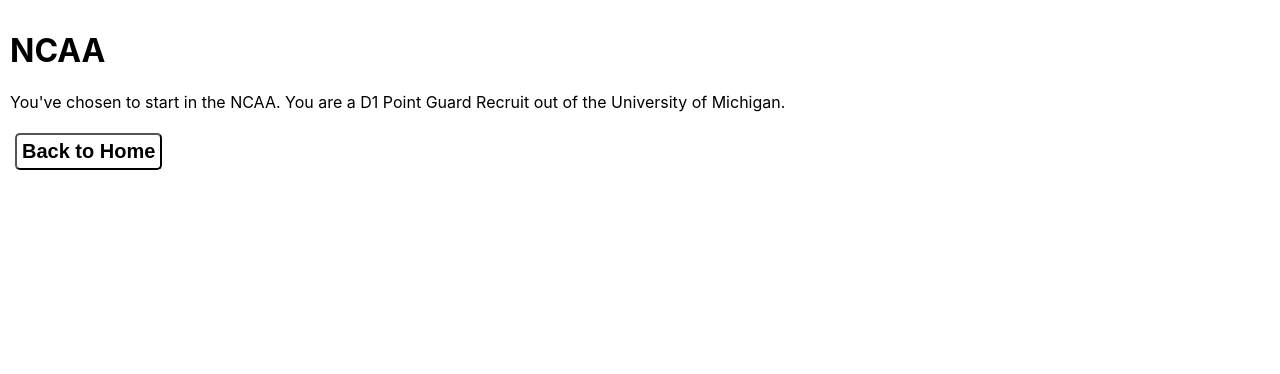
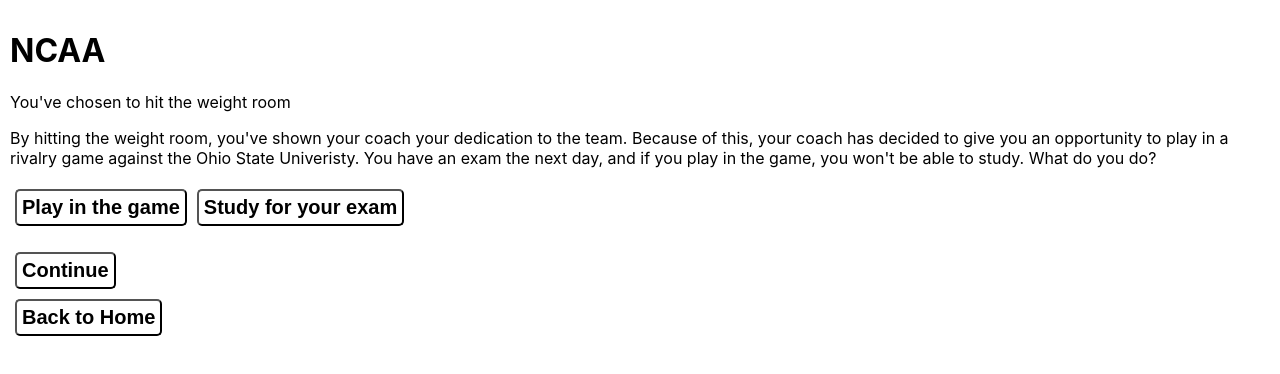
Before and after one commit to dilanisawesome/coding-project, a Next.js app: page /ncaa in a window 1280 px wide. Shown: the top 374 px of the page. Built offline with nearby package versions, Linux system fonts and the light colour scheme.

Commit message:
3 files modified, 3 added

```diff
--- a/components/Button.js
+++ b/components/Button.js
@@ -1,9 +1,5 @@
 import Link from 'next/link';
 
 export default function Button(props) {
-  return (
-    <button>
-      <Link href={props.link}>Start</Link>
-    </button>
-  );
+  return <button onClick={props.handleClick}>{props.text}</button>;
 }
--- /dev/null
+++ b/components/Text.js
@@ -0,0 +1,3 @@
+export default function Text(props) {
+  return <p>{props.text}</p>;
+}
--- /dev/null
+++ b/components/WeightRoom.js
@@ -0,0 +1,34 @@
+import Button from './Button.js';
+import Text from './Text.js';
+import { useState } from 'react';
+
+export default function WeightRoom() {
+  const [play, setPlay] = useState(false);
+  const [study, setStudy] = useState(false);
+
+  return (
+    <>
+      <p>
+        By hitting the weight room, you've shown your coach your dedication to
+        the team. Because of this, your coach has decided to give you an
+        opportunity to play in a rivalry game against the Ohio State Univeristy.
+        You have an exam the next day, and if you play in the game, you won't be
+        able to study. What do you do?
+      </p>
+      <Button
+        handleClick={study ? () => {} : () => setPlay(true)}
+        text="Play in the game"
+      />
+      <Button handleClick={() => setStudy(true)} text="Study for your exam" />
+      <Text
+        text={
+          play
+            ? "You play in the game and have the game of your life, dropping 36 points on 35 min, sinking 10 out of your 12 3's taken. Even more spectacular, you have the game-tying shot to force overtime and make the game winning 3-pointer at the buzzer. Your coach congratulates you on your outstanding performance and gives you a starting spot for the rest of the year. Even better, multiple NBA agents and scouts are at the game and congratulate you on your outstanding performance. You've earned your coaches respect and will now be a regular at practices. However, you got a C on your test the next day."
+            : study
+            ? 'You tell your coach you would rather study for your exam than play, even given the opportunity. Your coach is dissapointed in you and thinks you are wasting his time.'
+            : ''
+        }
+      />
+    </>
+  );
+}
--- a/pages/index.js
+++ b/pages/index.js
@@ -11,7 +11,9 @@ export default function Home() {
       </Head>
       <main>
         <h1>Welcome</h1>
-        <Button link="/start" />
+        <Link href="/start">
+          <Button text="Start" />
+        </Link>
       </main>
     </div>
   );
--- a/pages/ncaa.js
+++ b/pages/ncaa.js
@@ -1,17 +1,44 @@
 import Footer from '../components/Footer';
 import { useEffect, useState } from 'react';
-import Link from 'next/link';
+import Text from '../components/Text.js';
+import Button from '../components/Button.js';
+import WeightRoom from '../components/WeightRoom.js';
 
 export default function NCAA() {
-  const [console, setConsole] = useState('');
+  const [start, setStart] = useState(false);
+  const [nextSlide, setNextSlide] = useState(false);
+  const [weightRoom, setWeightRoom] = useState(true);
 
   return (
     <main>
       <h1>NCAA</h1>
-      <p>
-        You've chosen to start in the NCAA. You are a D1 Point Guard Recruit out
-        of the University of Michigan.
-      </p>
+      <Text
+        text={
+          nextSlide
+            ? "As a freshman, you need to earn your spot on the team, but if you're grades start to fail your parents won't let you play anymore."
+            : weightRoom
+            ? "You've chosen to hit the weight room"
+            : "You've chosen to start in the NCAA. You are a D1 Point Guard Recruit and have chosen to attend the University of Michigan."
+        }
+      />
+      {nextSlide ? (
+        <>
+          <Button
+            handleClick={() => {
+              setWeightRoom(true);
+              setNextSlide(false);
+              setStart(false);
+            }}
+            text="Hit the weight room"
+          />
+          <button>Study</button>
+        </>
+      ) : (
+        <></>
+      )}
+      {weightRoom && <WeightRoom />}
+      <Button handleClick={() => setNextSlide(true)} text="Continue" />
+      <br />
       <Footer />
     </main>
   );
```
Also changed, not shown: notes.txt (added).
